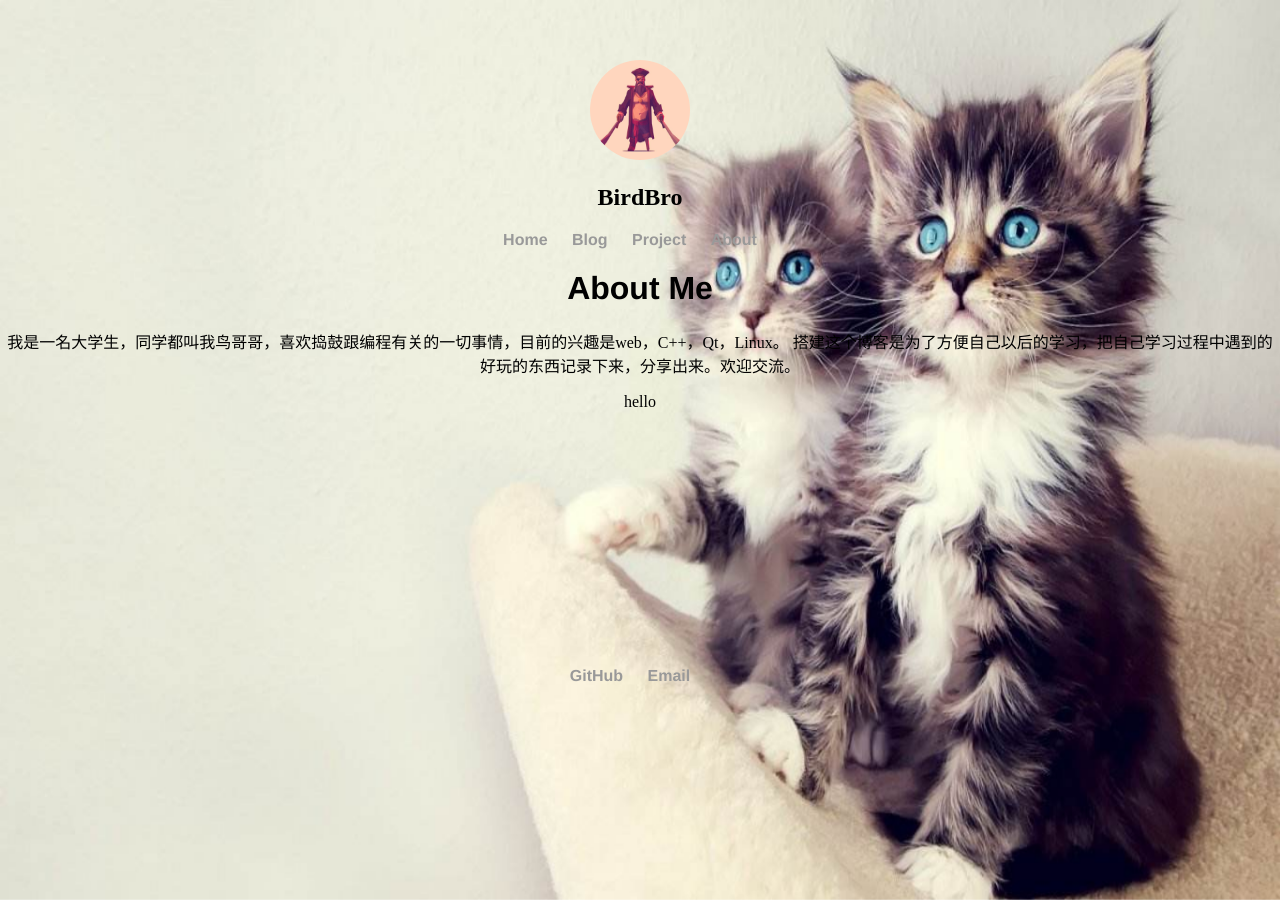
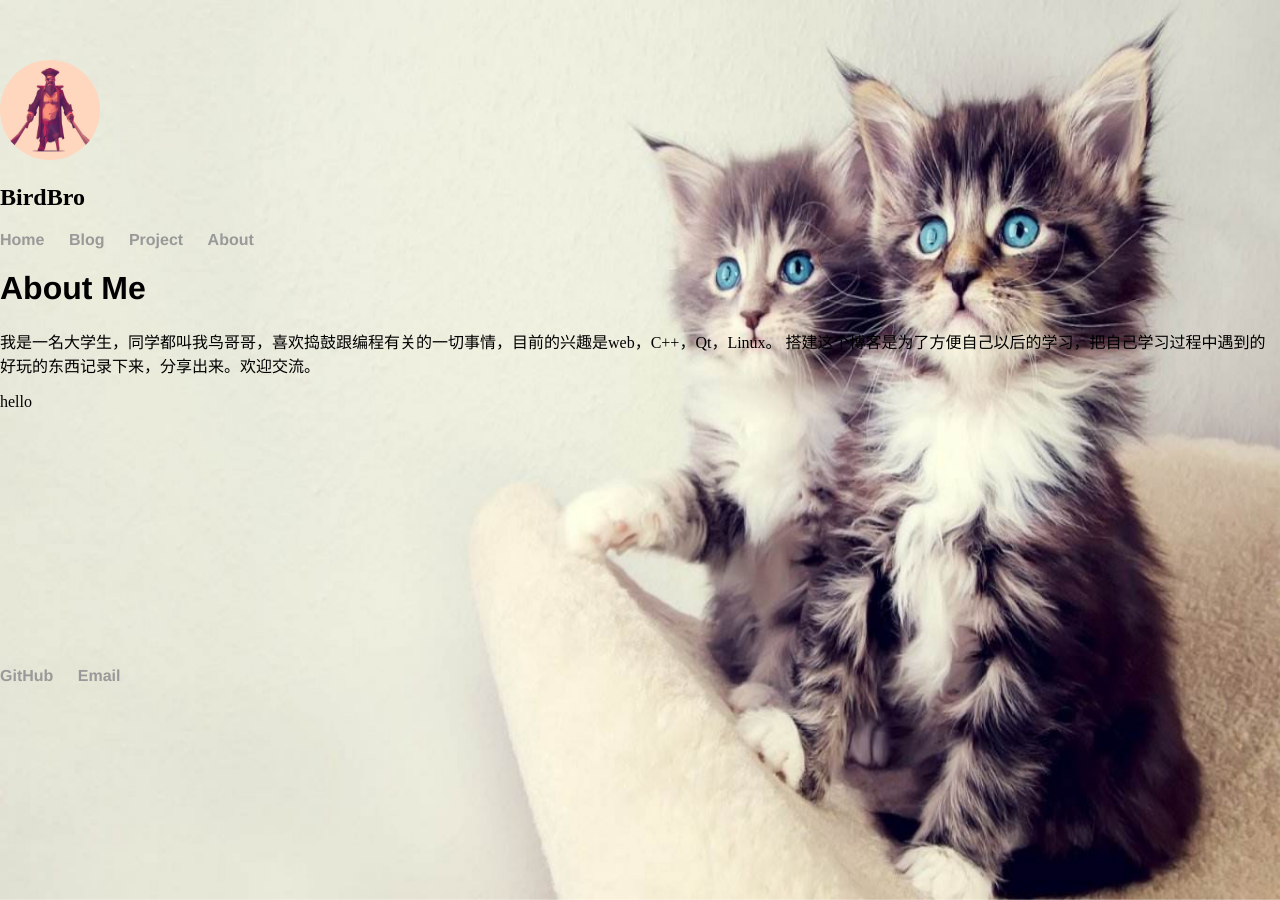
Before and after one commit to netassa/netassa.github.io, a Jekyll site: the page built from about/index.html, in a window 1280 px wide. Built offline with Jekyll 4.4.1, drawn with Linux system fonts in a browser that asks for light colours.

Commit message:
Update main.css

```diff
--- a/css/main.css
+++ b/css/main.css
@@ -1,11 +1,11 @@
 body {
 	margin: 60px auto;
 	width: 100%;
-    text-align: center
 }
 nav ul li, footer ul li {
     display: inline;
     margin-right: 20px;
+    text-align: center
 }
 a {
     text-decoration: none;
@@ -44,6 +44,3 @@ h1 {
 footer ul{
 	margin: 20% auto 20px;
 }
-.about h1,p {
-	align: left;
-}
```
